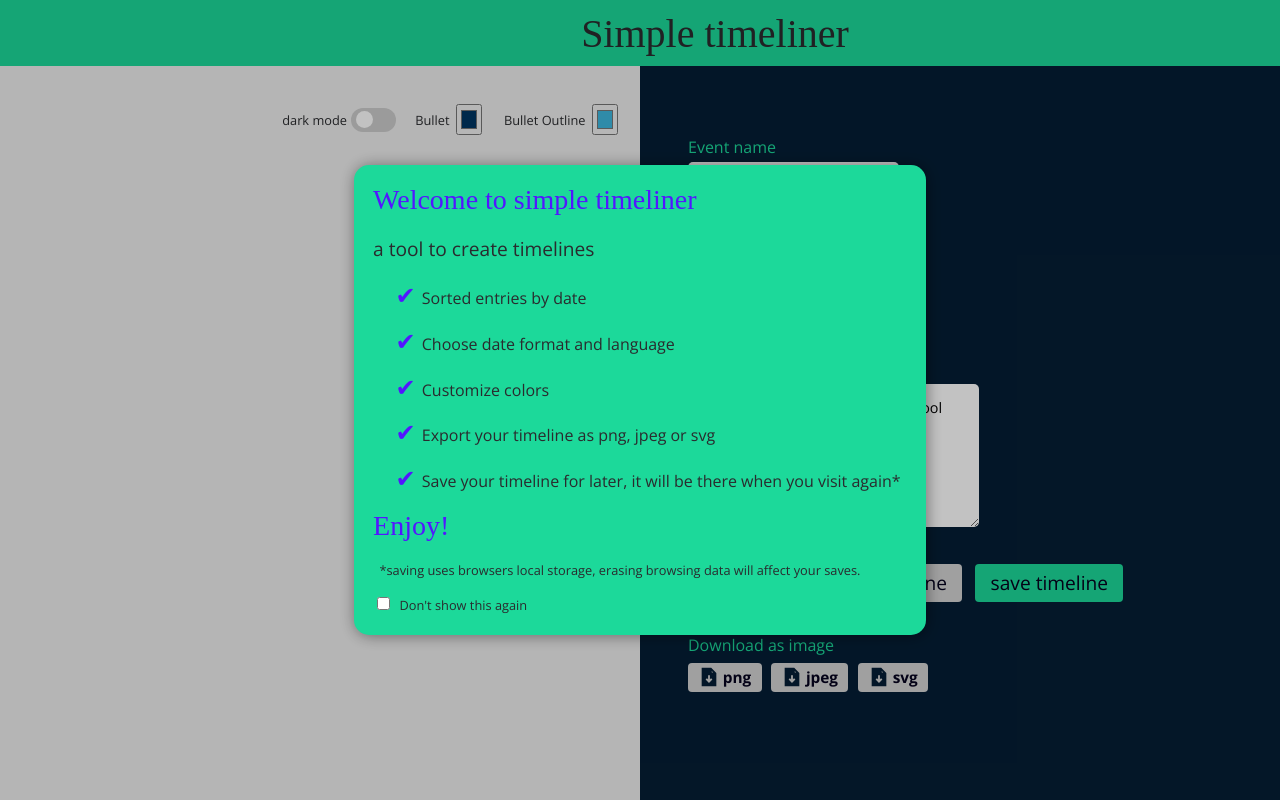
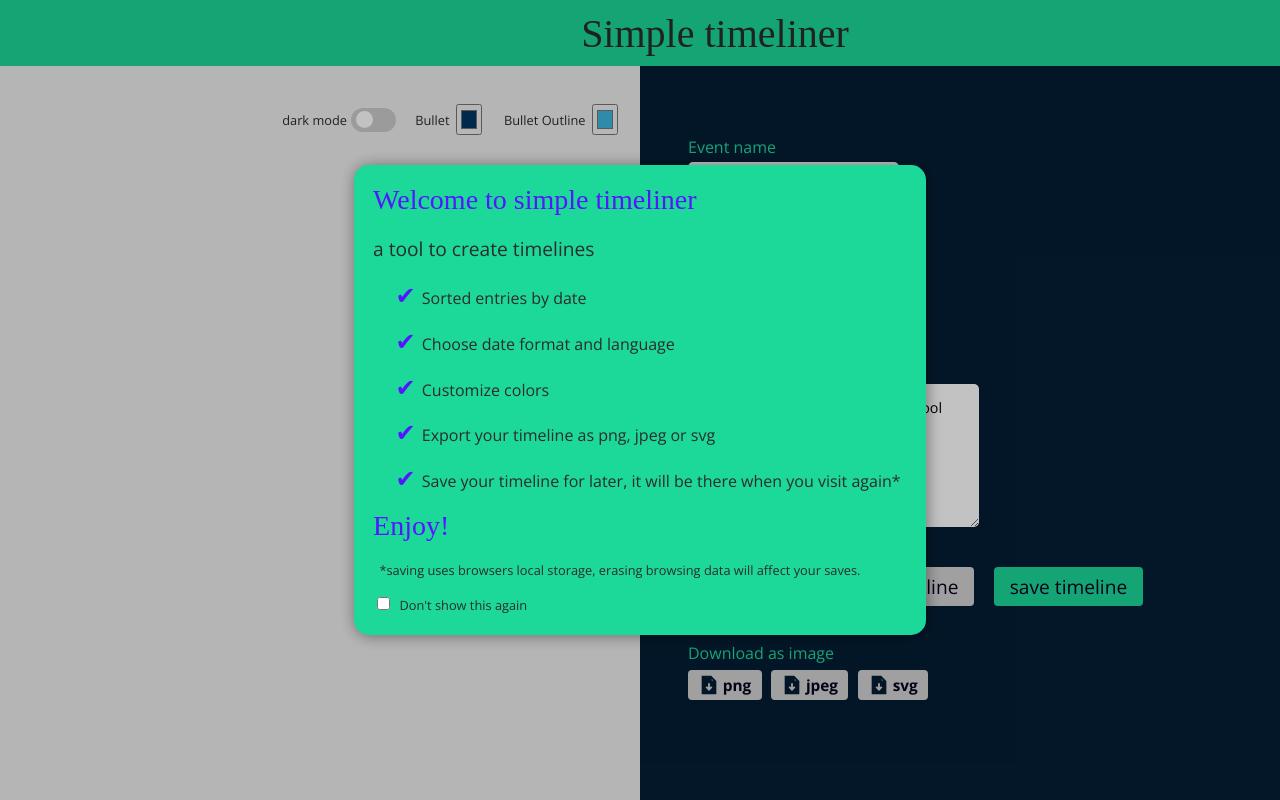
Before and after one commit to lamkostal/timeliner, a Vue app: page / in a window 1280 px wide. Built offline with nearby package versions, Linux system fonts and the light colour scheme; a web font is replaced by a local one.

Commit message:
add margin to btns for mob

```diff
--- a/src/components/UI.vue
+++ b/src/components/UI.vue
@@ -354,6 +354,7 @@ form {
   color: rgb(5, 2, 29);
   font-size: 1.2rem;
   font-family: "Open Sans";
+  margin: 0.2em;
 }
 .button:active{
   box-shadow: inset 0 0 15px #fff;
```
